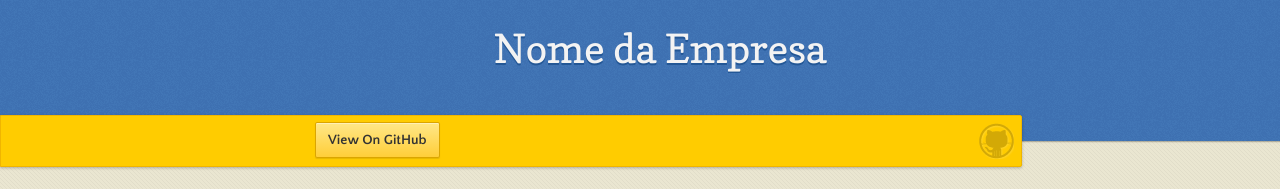
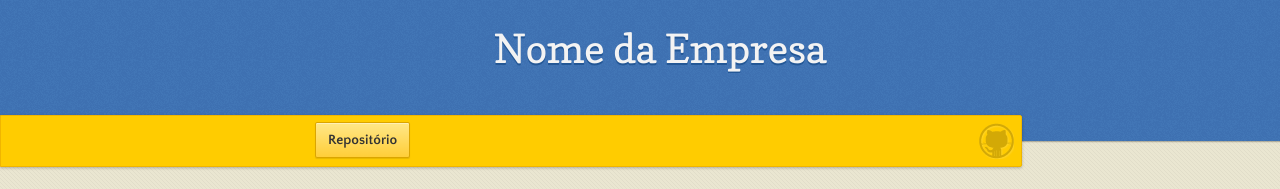
Before and after one commit to SoftwareEquipe/SoftwareEquipe.github.io, a plain HTML site: page index.html in a window 1280 px wide. Shown: the top 189 px of the page. Drawn offline with nearby package versions, Linux system fonts and the light colour scheme.

Commit message:
Update index.html

```diff
--- a/index.html
+++ b/index.html
@@ -24,7 +24,7 @@
       <div id="banner">
         <span id="logo"></span>
 
-        <a href="https://github.com/SoftwareEquipe" class="button fork"><strong>View On GitHub</strong></a>
+        <a href="https://github.com/SoftwareEquipe" class="button fork"><strong>Repositório</strong></a>
       </div><!-- end banner -->
 
     <div class="wrapper">
```
